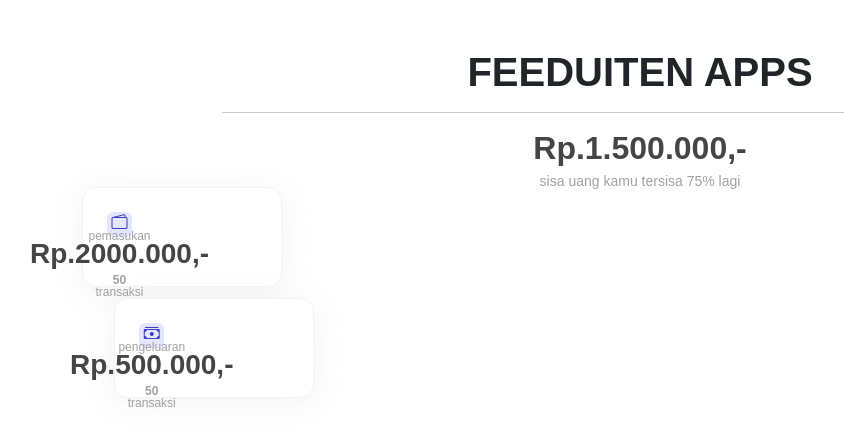
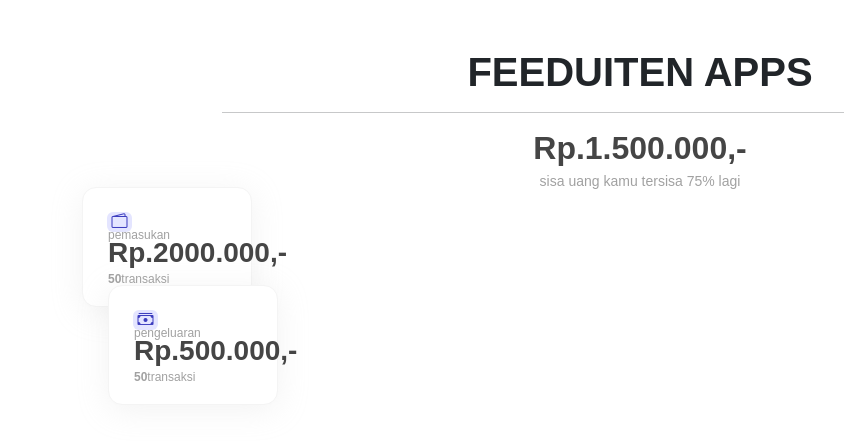
Before and after one commit to lssport/hattahasibuan.git.io, a React (Create React App) app: page / in a window 1280 px wide. Shown: the top 446 px of the page, without its empty margins (0-844 px from the left). Built offline with nearby package versions, Linux system fonts and the light colour scheme; a web font is replaced by a local one.

Commit message:
1 file modified

```diff
--- a/src/style.css
+++ b/src/style.css
@@ -32,19 +32,19 @@ h3 {
   border: 1px solid #F4F4F4;
   box-shadow: 0px 5px 30px rgba(206, 206, 206, 0.25);
   border-radius: 14px;
-  height: 100px;
-  width: 200px;
+  height: 120px;
+  width: 170px;
 }
 
 .icon-wrapper {
-  display: flex;
+  display: flexbox;
   flex-direction: column;
   justify-content: space-between;
   align-items: center;
-  padding: 2px;
-  line-height: 30px;
+  padding: 1px;
+  gap: 10px;
   width: 25px;
-  height: 25px;
+  height: 20px;
   background: #E4E5FF;
   border-radius: 6px;
   color: #3C3DBF;
```
